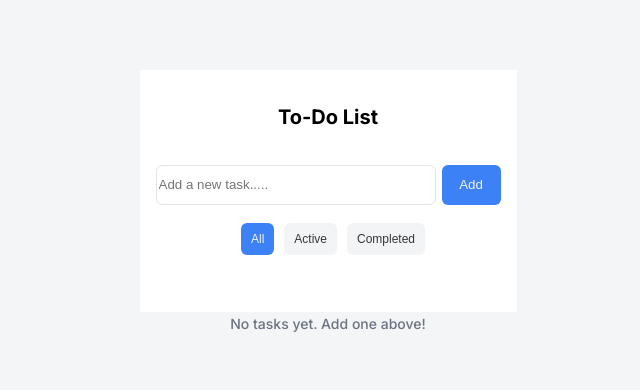
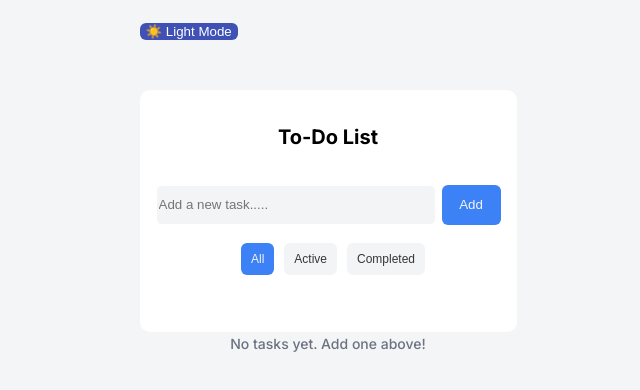
Before and after one commit to Bat-World/todoWithReact, a React (Create React App) app: page / in a window 1280 px wide. Shown: the top 390 px of the page, without its empty margins (312-952 px from the left). Built offline with nearby package versions, Linux system fonts and the light colour scheme; a web font is replaced by a local one.

Commit message:
dark and light mode

```diff
--- a/src/App.css
+++ b/src/App.css
@@ -1,22 +1,28 @@
 @import url("https://fonts.googleapis.com/css2?family=Inter:ital,opsz,wght@0,14..32,100..900;1,14..32,100..900&family=Montserrat:ital,wght@0,700;1,700&family=Open+Sans:ital,wght@0,300..800;1,300..800&family=Parkinsans:wght@300..800&family=Poppins:ital,wght@0,100;0,200;0,300;0,400;0,500;0,600;0,700;0,800;0,900;1,100;1,200;1,300;1,400;1,500;1,600;1,700;1,800;1,900&family=Roboto:ital,wght@0,100;0,300;0,400;0,500;0,700;0,900;1,100;1,300;1,400;1,500;1,700;1,900&family=Rubik+Mono+One&display=swap");
 
-/*  */
+/* Theme switch  */
 :root {
   --background-color:  #f3f5f7;
+  --title-color: black;
   --container-background: white;
   --listcontainer-back: #f3f4f6;
   --buttoncolor-blue: #3c82f6;
   --buttoncolor-white: #f3f4f6;
-
-
+  --button-background: #3f51b5;
+  --button-text-color: #ffffff;
+  --listborderradius-color: white;
 }
 
-:root.darkmode {
+body.darkmode {
   --background-color:  #151515;
-  --container-background: white;
-  --listcontainer-back: #f3f4f6;
+  --container-background: rgb(0, 0, 0);
+  --title-color: white;
+  --listcontainer-back: rgb(0,0,0);
   --buttoncolor-blue: #3c82f6;
   --buttoncolor-white: #f3f4f6;
+  --button-background: #3f51b5;
+  --button-text-color: #ffffff;
+  --listborderradius-color: #1f1f1f;
 }
 
 
@@ -42,6 +48,7 @@ body {
   height: auto;
   padding: 20px;
   box-sizing: border-box;
+  border-radius: 10px;
 }
 
 
@@ -56,6 +63,7 @@ body {
   text-align: center;
   font-size: 20px;
   line-height: 28px;
+  color: var(--title-color);
 }
 
 #input-section {
@@ -70,7 +78,8 @@ body {
   width: 280px;
   height: 36px;
   border-radius: 6px;
-  border: 1px solid #e4e4e7;
+  border: 1px solid var(--listborderradius-color);
+  background-color:   var(--listcontainer-back);
 }
 
 #input-:focus {
@@ -121,7 +130,7 @@ body {
   width: 345px;
   height: 62px;
   background-color: var(--listcontainer-back);
-  border: none;
+  border: 1px solid var(--listborderradius-color);
   border-radius: 5px;
   display: flex;
   align-items: center;
@@ -139,6 +148,7 @@ body {
   margin-left: 10px;
   left: 10%;
   top: 40%;
+  color: var(--title-color);
 }
 
 #delete-button {
@@ -171,3 +181,12 @@ border: none;
   text-decoration: line-through;
   color: #000;
 }
+
+
+button {
+  background-color: var(--button-background);
+  color: var(--button-text-color);
+  border: none;
+  border-radius: 6px;
+
+}
--- a/src/App.js
+++ b/src/App.js
@@ -16,6 +16,13 @@ function App() {
   const [numOfCompletedTasks, setNumberOfCompletedTasks] = useState(0);
   const [filterState, setFilterState] = useState("All");
   const [deleteTask, setDeleteTask] = useState();
+  const [isDarkMode, setIsDarkMode] = useState(false);
+
+
+  const toggleTheme = () => {
+    setIsDarkMode(!isDarkMode);
+    document.body.classList.toggle("darkmode", !isDarkMode);
+  };
 
   const handleInputChange = (event) => {
     setInputValue(event.target.value);
@@ -94,6 +101,9 @@ function App() {
 
   return (
     <div className="App">
+      <button id="theme-switch" onClick={toggleTheme}>
+            {isDarkMode ? "🌙 Dark Mode" : "☀️ Light Mode"}
+          </button>
       <div id="container">
         <div id="upper-section">
           <h1 id="title">To-Do List</h1>
```
